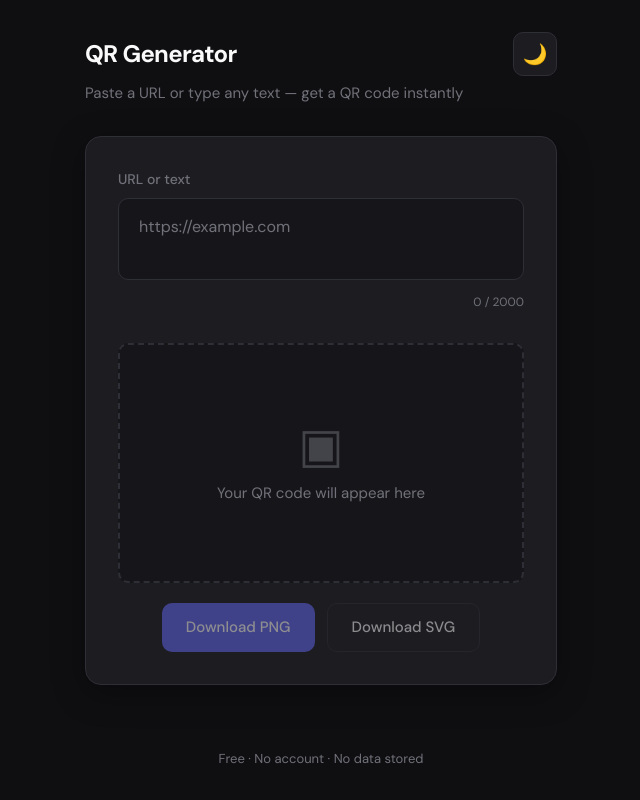
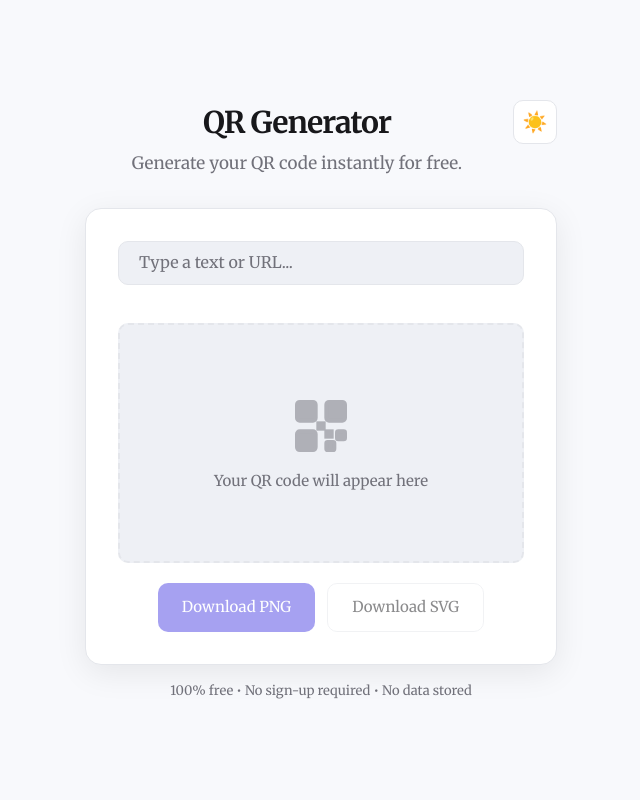
Before and after one commit to xWonder87x/Instant-Qr-Generator, a plain HTML site: page standalone.html in a window 1280 px wide. Shown: the whole page, without its empty margins (319-959 px from the left). Drawn offline with Linux system fonts and the light colour scheme.

Commit message:
Update standalone.html to switch theme to light mode, change font to Merriweather, and enhance layout with improved styling for header, footer, and input elements.

```diff
--- a/standalone.html
+++ b/standalone.html
@@ -1,22 +1,21 @@
 <!DOCTYPE html>
-<html lang="en" data-theme="dark">
+<html lang="en" data-theme="light">
   <head>
     <meta charset="UTF-8" />
     <meta name="viewport" content="width=device-width, initial-scale=1.0" />
     <title>QR Generator</title>
     <link rel="preconnect" href="https://fonts.googleapis.com" />
     <link rel="preconnect" href="https://fonts.gstatic.com" crossorigin />
-    <link href="https://fonts.googleapis.com/css2?family=DM+Sans:ital,opsz,wght@0,9..40,400;0,9..40,500;0,9..40,600;0,9..40,700&display=swap" rel="stylesheet" />
+    <link href="https://fonts.googleapis.com/css2?family=Merriweather:ital,wght@0,300;0,400;0,700;1,400&display=swap" rel="stylesheet" />
     <style>
       :root, [data-theme="dark"] { --bg:#0f0f12; --bg-soft:#16161a; --surface:#1c1c21; --surface-hover:#25252b; --border:#2e2e36; --text:#fafafa; --text-muted:#71717a; --accent:#6366f1; --accent-hover:#818cf8; --radius:16px; --radius-sm:10px; --shadow:0 8px 32px rgba(0,0,0,0.35); --focus-ring:rgba(99,102,241,0.35); }
       html[data-theme="light"] { --bg:#f8f9fc; --bg-soft:#eef0f5; --surface:#fff; --surface-hover:#f1f3f6; --border:#e4e6eb; --text:#18181b; --text-muted:#71717a; --accent:#4f46e5; --accent-hover:#6366f1; --shadow:0 8px 32px rgba(0,0,0,0.08); --focus-ring:rgba(79,70,229,0.3); }
       * { box-sizing: border-box; }
-      body { margin: 0; min-height: 100vh; font-family: "DM Sans", system-ui, sans-serif; background: var(--bg); color: var(--text); line-height: 1.5; -webkit-font-smoothing: antialiased; transition: background-color 0.25s ease, color 0.2s ease; }
-      .app { max-width: 520px; margin: 0 auto; padding: 2rem 1.5rem; min-height: 100vh; display: flex; flex-direction: column; }
-      .header { margin-bottom: 2rem; }
-      .header-inner { display: flex; align-items: center; justify-content: space-between; gap: 1rem; margin-bottom: 0.35rem; }
-      .logo { font-size: 1.5rem; font-weight: 700; letter-spacing: -0.03em; margin: 0; color: var(--text); }
-      .theme-toggle { width: 44px; height: 44px; padding: 0; display: flex; align-items: center; justify-content: center; background: var(--surface); border: 1px solid var(--border); border-radius: var(--radius-sm); cursor: pointer; transition: background 0.2s, border-color 0.2s, transform 0.1s; }
+      body { margin: 0; min-height: 100vh; font-family: "Merriweather", Georgia, serif; background: var(--bg); color: var(--text); line-height: 1.5; -webkit-font-smoothing: antialiased; transition: background-color 0.25s ease, color 0.2s ease; }
+      .app { max-width: 520px; margin: 0 auto; padding: 2rem 1.5rem; min-height: 100vh; display: flex; flex-direction: column; justify-content: center; }
+      .header { position: relative; margin-bottom: 2rem; text-align: center; padding-right: 48px; }
+      .logo { font-size: 1.875rem; font-weight: 700; letter-spacing: -0.03em; margin: 0 0 0.35rem 0; color: var(--text); }
+      .theme-toggle { position: absolute; top: 0; right: 0; width: 44px; height: 44px; padding: 0; display: flex; align-items: center; justify-content: center; background: var(--surface); border: 1px solid var(--border); border-radius: var(--radius-sm); cursor: pointer; transition: background 0.2s, border-color 0.2s, transform 0.1s; }
       .theme-toggle:hover { background: var(--surface-hover); border-color: var(--text-muted); }
       .theme-toggle:active { transform: scale(0.96); }
       .theme-icon { font-size: 1.25rem; line-height: 1; }
@@ -24,20 +23,19 @@
       html[data-theme="dark"] .theme-icon.moon { display: inline; }
       html[data-theme="light"] .theme-icon.sun { display: inline; }
       html[data-theme="light"] .theme-icon.moon { display: none; }
-      .tagline { margin: 0; color: var(--text-muted); font-size: 0.9375rem; }
-      .main { flex: 1; }
+      .tagline { margin: 0; color: var(--text-muted); font-size: 1.0625rem; }
+      .main { width: 100%; }
       .card { background: var(--surface); border: 1px solid var(--border); border-radius: var(--radius); padding: 2rem; box-shadow: var(--shadow); transition: background-color 0.25s ease, border-color 0.25s ease, box-shadow 0.25s ease; }
       .hero-card { display: flex; flex-direction: column; gap: 2rem; }
       .input-block .label { display: block; font-size: 0.875rem; font-weight: 500; color: var(--text-muted); margin-bottom: 0.5rem; }
-      .input { width: 100%; padding: 1rem 1.25rem; font: inherit; font-size: 1rem; color: var(--text); background: var(--bg-soft); border: 1px solid var(--border); border-radius: var(--radius-sm); resize: none; transition: border-color 0.2s, box-shadow 0.2s; }
+      .input { width: 100%; height: 2.75rem; padding: 0.5rem 1.25rem; font: inherit; font-size: 1rem; color: var(--text); background: var(--bg-soft); border: 1px solid var(--border); border-radius: var(--radius-sm); resize: none; transition: border-color 0.2s, box-shadow 0.2s; box-sizing: border-box; }
       .input::placeholder { color: var(--text-muted); }
       .input:focus { outline: none; border-color: var(--accent); box-shadow: 0 0 0 3px var(--focus-ring); }
-      .char-count { display: block; text-align: right; font-size: 0.75rem; color: var(--text-muted); margin-top: 0.4rem; }
       .preview-block { display: flex; flex-direction: column; align-items: center; gap: 1.25rem; }
       .preview-wrap { display: flex; align-items: center; justify-content: center; min-height: 240px; width: 100%; background: var(--bg-soft); border-radius: var(--radius-sm); border: 2px dashed var(--border); padding: 2rem; transition: background-color 0.25s ease, border-color 0.25s ease; }
       .preview-placeholder { display: flex; flex-direction: column; align-items: center; gap: 0.75rem; color: var(--text-muted); font-size: 0.9375rem; text-align: center; }
       .preview-placeholder.hidden { display: none; }
-      .placeholder-icon { font-size: 3rem; opacity: 0.5; line-height: 1; }
+      .placeholder-icon { width: 4rem; height: 4rem; opacity: 0.5; color: var(--text-muted); }
       .qr-canvas { max-width: 100%; height: auto; border-radius: var(--radius-sm); }
       .actions { display: flex; gap: 0.75rem; flex-wrap: wrap; justify-content: center; }
       .btn { padding: 0.75rem 1.5rem; font: inherit; font-size: 0.9375rem; font-weight: 500; border-radius: var(--radius-sm); cursor: pointer; border: none; transition: background 0.2s, transform 0.1s, border-color 0.2s; }
@@ -47,7 +45,7 @@
       .btn-secondary { background: transparent; color: var(--text); border: 1px solid var(--border); }
       .btn-secondary:hover:not(:disabled) { background: var(--surface-hover); border-color: var(--text-muted); }
       .btn:disabled { opacity: 0.5; cursor: not-allowed; }
-      .footer { text-align: center; padding-top: 2rem; margin-top: auto; }
+      .footer { text-align: center; padding-top: 1rem; }
       .footer p { margin: 0; font-size: 0.8125rem; color: var(--text-muted); }
       @media (max-width: 480px) { .app { padding: 1.25rem 1rem; } .card { padding: 1.5rem; } .preview-wrap { min-height: 200px; padding: 1.5rem; } }
     </style>
@@ -55,26 +53,32 @@
   <body>
     <div class="app">
       <header class="header">
-        <div class="header-inner">
-          <h1 class="logo">QR Generator</h1>
-          <button type="button" id="themeToggle" class="theme-toggle" aria-label="Toggle dark/light mode">
-            <span class="theme-icon sun" aria-hidden="true">☀️</span>
-            <span class="theme-icon moon" aria-hidden="true">🌙</span>
-          </button>
-        </div>
-        <p class="tagline">Paste a URL or type any text — get a QR code instantly</p>
+        <button type="button" id="themeToggle" class="theme-toggle" aria-label="Toggle dark/light mode">
+          <span class="theme-icon sun" aria-hidden="true">☀️</span>
+          <span class="theme-icon moon" aria-hidden="true">🌙</span>
+        </button>
+        <h1 class="logo">QR Generator</h1>
+        <p class="tagline">Generate your QR code instantly for free.</p>
       </header>
       <main class="main">
         <div class="hero-card card">
           <div class="input-block">
-            <label for="content" class="label">URL or text</label>
-            <textarea id="content" class="input" rows="2" placeholder="https://example.com" maxlength="2000"></textarea>
-            <span class="char-count"><span id="charCount">0</span> / 2000</span>
+            <textarea id="content" class="input" rows="1" placeholder="Type a text or URL..." maxlength="2000"></textarea>
           </div>
           <div class="preview-block">
             <div class="preview-wrap">
               <div class="preview-placeholder" id="placeholder">
-                <div class="placeholder-icon">▣</div>
+                <div class="placeholder-icon" aria-hidden="true">
+                  <svg viewBox="0 0 24 24" fill="none" stroke="currentColor" stroke-width="1.5" stroke-linecap="square" xmlns="http://www.w3.org/2000/svg">
+                    <rect x="3" y="3" width="7" height="7" rx="1" fill="currentColor"/>
+                    <rect x="14" y="3" width="7" height="7" rx="1" fill="currentColor"/>
+                    <rect x="3" y="14" width="7" height="7" rx="1" fill="currentColor"/>
+                    <rect x="14" y="14" width="2" height="2" fill="currentColor"/>
+                    <rect x="18" y="14" width="3" height="3" rx="0.5" fill="currentColor"/>
+                    <rect x="14" y="18" width="3" height="3" rx="0.5" fill="currentColor"/>
+                    <rect x="11" y="11" width="2" height="2" fill="currentColor"/>
+                  </svg>
+                </div>
                 <span>Your QR code will appear here</span>
               </div>
               <canvas id="qrCanvas" class="qr-canvas" style="display: none;"></canvas>
@@ -86,12 +90,11 @@
           </div>
         </div>
       </main>
-      <footer class="footer"><p>Free · No account · No data stored</p></footer>
+      <footer class="footer"><p>100% free • No sign-up required • No data stored</p></footer>
     </div>
     <script type="module">
       import QRCode from "https://esm.sh/qrcode@1.5.3";
       const contentEl = document.getElementById("content");
-      const charCountEl = document.getElementById("charCount");
       const placeholderEl = document.getElementById("placeholder");
       const qrCanvas = document.getElementById("qrCanvas");
       const downloadPngBtn = document.getElementById("downloadPng");
@@ -99,7 +102,6 @@
       const themeToggle = document.getElementById("themeToggle");
       let lastSvgString = "";
       const QR_OPTS = { width: 256, margin: 2, color: { dark: "#111827", light: "#ffffff" }, errorCorrectionLevel: "M" };
-      function updateCharCount() { charCountEl.textContent = contentEl.value.length; }
       function renderQR() {
         const text = (contentEl.value || "").trim();
         if (!text) {
@@ -156,7 +158,7 @@
           if (saved === "light" || saved === "dark") return saved;
           if (window.matchMedia && window.matchMedia("(prefers-color-scheme: light)").matches) return "light";
         } catch (_) {}
-        return "dark";
+        return "light";
       }
       function setTheme(theme) {
         const value = theme === "light" ? "light" : "dark";
@@ -164,15 +166,14 @@
         try { localStorage.setItem(STORAGE_KEY, value); } catch (_) {}
       }
       function toggleTheme() {
-        setTheme((root.getAttribute("data-theme") || "dark") === "dark" ? "light" : "dark");
+        setTheme((root.getAttribute("data-theme") || "light") === "light" ? "dark" : "light");
       }
       setTheme(getTheme());
       if (themeToggle) themeToggle.addEventListener("click", toggleTheme);
-      contentEl.addEventListener("input", () => { updateCharCount(); renderQR(); });
-      contentEl.addEventListener("paste", () => { setTimeout(() => { updateCharCount(); renderQR(); }, 0); });
+      contentEl.addEventListener("input", renderQR);
+      contentEl.addEventListener("paste", () => { setTimeout(renderQR, 0); });
       downloadPngBtn.addEventListener("click", downloadPng);
       downloadSvgBtn.addEventListener("click", downloadSvg);
-      updateCharCount();
     </script>
   </body>
 </html>
```
